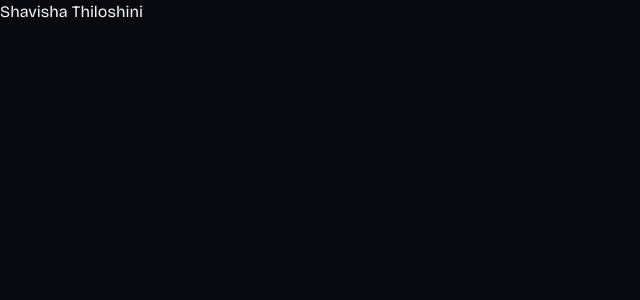
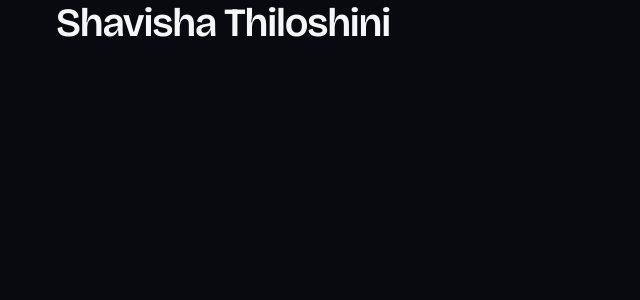
Before and after one commit to ShavishaThiloshini/MyPortfolio, a React (Vite) app in the folder shavisha-portfolio/: page / in a window 1280 px wide. Shown: the top 300 px of the page, without its empty margins (0-640 px from the left). Built offline with nearby package versions, Linux system fonts and the light colour scheme.

Commit message:
refactor: restructure CSS imports and update App component styles for improved organization and theming

```diff
--- a/shavisha-portfolio/src/App.jsx
+++ b/shavisha-portfolio/src/App.jsx
@@ -1,7 +1,7 @@
 function App() {
   return (
-    <main>
-      <h1>Shavisha Thiloshini</h1>
+    <main className="page-wrap min-h-dvh bg-background text-primary-text">
+      <h1 className="font-heading text-heading">Shavisha Thiloshini</h1>
     </main>
   )
 }
--- a/shavisha-portfolio/src/index.css
+++ b/shavisha-portfolio/src/index.css
@@ -1,48 +1,4 @@
 @import "tailwindcss";
-
-:root {
-  --color-background: #080a0f;
-  --color-text-primary: #f4f6f8;
-  --color-text-secondary: #a6acb8;
-  --color-accent: #4fd1c5;
-  --color-accent-highlight: #7de7de;
-  --font-heading: "Bricolage Grotesque", sans-serif;
-  --font-body: "Instrument Sans", sans-serif;
-}
-
-*,
-*::before,
-*::after {
-  box-sizing: border-box;
-}
-
-html {
-  min-height: 100%;
-  scroll-behavior: smooth;
-  text-rendering: optimizeLegibility;
-  -webkit-font-smoothing: antialiased;
-  -moz-osx-font-smoothing: grayscale;
-}
-
-body {
-  margin: 0;
-  min-height: 100vh;
-  min-height: 100dvh;
-  background-color: var(--color-background);
-  color: var(--color-text-primary);
-  font-family: var(--font-body);
-}
-
-h1,
-h2,
-h3,
-h4,
-h5,
-h6 {
-  font-family: var(--font-heading);
-}
-
-::selection {
-  background-color: var(--color-accent);
-  color: var(--color-background);
-}
+@import "./styles/tokens.css";
+@import "./styles/base.css";
+@import "./styles/utilities.css";
--- /dev/null
+++ b/shavisha-portfolio/src/styles/base.css
@@ -0,0 +1,106 @@
+*,
+*::before,
+*::after {
+  box-sizing: border-box;
+}
+
+html {
+  min-height: 100%;
+  color-scheme: dark;
+  scroll-behavior: smooth;
+  text-rendering: optimizeLegibility;
+  -webkit-font-smoothing: antialiased;
+  -moz-osx-font-smoothing: grayscale;
+  scrollbar-width: thin;
+  scrollbar-color: var(--color-elevated) var(--color-background);
+}
+
+html::-webkit-scrollbar {
+  width: 10px;
+}
+
+html::-webkit-scrollbar-track {
+  background: var(--color-background);
+}
+
+html::-webkit-scrollbar-thumb {
+  background: var(--color-elevated);
+  border: 2px solid var(--color-background);
+  border-radius: 999px;
+}
+
+html::-webkit-scrollbar-thumb:hover {
+  background: var(--color-accent);
+}
+
+body {
+  margin: 0;
+  min-height: 100vh;
+  min-height: 100dvh;
+  background-color: var(--color-background);
+  color: var(--color-primary-text);
+  font-family: var(--font-sans);
+  font-size: var(--text-body);
+  line-height: var(--text-body--line-height);
+}
+
+h1,
+h2,
+h3,
+h4,
+h5,
+h6 {
+  margin: 0;
+  font-family: var(--font-heading);
+  font-weight: 600;
+  color: var(--color-primary-text);
+}
+
+p {
+  margin: 0;
+}
+
+img,
+svg,
+video,
+canvas {
+  display: block;
+  max-width: 100%;
+}
+
+a {
+  color: inherit;
+  text-decoration: none;
+}
+
+button,
+input,
+textarea,
+select {
+  font: inherit;
+}
+
+::selection {
+  background-color: var(--color-accent);
+  color: var(--color-background);
+}
+
+:focus-visible {
+  outline: 2px solid var(--color-accent);
+  outline-offset: 3px;
+}
+
+@media (prefers-reduced-motion: reduce) {
+  html {
+    scroll-behavior: auto;
+  }
+
+  *,
+  *::before,
+  *::after {
+    animation-duration: 0.01ms !important;
+    animation-iteration-count: 1 !important;
+    transition-duration: 0.01ms !important;
+    scroll-behavior: auto !important;
+  }
+}
--- /dev/null
+++ b/shavisha-portfolio/src/styles/tokens.css
@@ -0,0 +1,72 @@
+@theme {
+  --color-background: #080a0f;
+  --color-secondary: #0e1118;
+  --color-surface: #151923;
+  --color-elevated: #1b202c;
+  --color-primary-text: #f4f6f8;
+  --color-secondary-text: #a6acb8;
+  --color-muted-text: #6f7684;
+  --color-accent: #4fd1c5;
+  --color-accent-highlight: #7de7de;
+  --color-border: rgb(244 246 248 / 0.08);
+  --color-border-strong: rgb(79 209 197 / 0.28);
+
+  --font-heading: "Bricolage Grotesque", ui-sans-serif, sans-serif;
+  --font-sans: "Instrument Sans", ui-sans-serif, sans-serif;
+
+  --text-display: clamp(2.5rem, 7vw, 5.5rem);
+  --text-display--line-height: 1.05;
+  --text-display--letter-spacing: -0.04em;
+
+  --text-heading: clamp(1.75rem, 3.2vw, 2.5rem);
+  --text-heading--line-height: 1.15;
+  --text-heading--letter-spacing: -0.03em;
+
+  --text-title: clamp(1.25rem, 2vw, 1.5rem);
+  --text-title--line-height: 1.3;
+  --text-title--letter-spacing: -0.02em;
+
+  --text-body: 1rem;
+  --text-body--line-height: 1.65;
+
+  --text-meta: 0.875rem;
+  --text-meta--line-height: 1.5;
+
+  --text-label: 0.75rem;
+  --text-label--line-height: 1.4;
+  --text-label--letter-spacing: 0.08em;
+
+  --radius-sm: 0.5rem;
+  --radius-md: 1rem;
+  --radius-lg: 1.5rem;
+
+  --shadow-glow: 0 0 24px rgb(79 209 197 / 0.18);
+
+  --ease-standard: cubic-bezier(0.22, 1, 0.36, 1);
+  --ease-emphasized: cubic-bezier(0.16, 1, 0.3, 1);
+
+  --default-transition-duration: 200ms;
+  --default-transition-timing-function: var(--ease-standard);
+}
+
+:root {
+  --page-inline: 1.25rem;
+  --section-block: 4.5rem;
+  --card-padding: 1.25rem;
+}
+
+@media (min-width: 768px) {
+  :root {
+    --page-inline: 2rem;
+    --section-block: 5.5rem;
+    --card-padding: 1.5rem;
+  }
+}
+
+@media (min-width: 1024px) {
+  :root {
+    --page-inline: 3.5rem;
+    --section-block: 7.5rem;
+    --card-padding: 1.75rem;
+  }
+}
--- /dev/null
+++ b/shavisha-portfolio/src/styles/utilities.css
@@ -0,0 +1,88 @@
+@utility page-wrap {
+  width: 100%;
+  max-width: 80rem;
+  margin-inline: auto;
+  padding-inline: var(--page-inline);
+}
+
+@utility section-space {
+  padding-block: var(--section-block);
+}
+
+@utility text-label {
+  font-size: var(--text-label);
+  line-height: var(--text-label--line-height);
+  letter-spacing: var(--text-label--letter-spacing);
+  text-transform: uppercase;
+  color: var(--color-muted-text);
+}
+
+@utility transition-base {
+  transition-property: color, background-color, border-color, box-shadow, transform,
+    opacity, filter;
+  transition-duration: 200ms;
+  transition-timing-function: var(--ease-standard);
+}
+
+@utility transition-slow {
+  transition-property: color, background-color, border-color, box-shadow, transform,
+    opacity, filter;
+  transition-duration: 400ms;
+  transition-timing-function: var(--ease-emphasized);
+}
+
+@utility surface-card {
+  background-color: var(--color-surface);
+  border: 1px solid var(--color-border);
+  border-radius: var(--radius-lg);
+  padding: var(--card-padding);
+}
+
+@utility btn {
+  display: inline-flex;
+  align-items: center;
+  justify-content: center;
+  gap: 0.5rem;
+  min-height: 2.75rem;
+  padding: 0.75rem 1.25rem;
+  border-radius: var(--radius-md);
+  border: 1px solid transparent;
+  font-family: var(--font-sans);
+  font-weight: 500;
+  line-height: 1;
+  cursor: pointer;
+  transition-property: color, background-color, border-color, box-shadow, transform;
+  transition-duration: 200ms;
+  transition-timing-function: var(--ease-standard);
+}
+
+@utility btn-primary {
+  background-color: var(--color-accent);
+  color: var(--color-background);
+
+  &:hover {
+    background-color: var(--color-accent-highlight);
+    box-shadow: var(--shadow-glow);
+    transform: translateY(-1px);
+  }
+
+  &:active {
+    transform: scale(0.98);
+  }
+}
+
+@utility btn-secondary {
+  background-color: transparent;
+  color: var(--color-primary-text);
+  border-color: var(--color-border-strong);
+
+  &:hover {
+    border-color: var(--color-accent);
+    color: var(--color-accent-highlight);
+    transform: translateY(-1px);
+  }
+
+  &:active {
+    transform: scale(0.98);
+  }
+}
```
